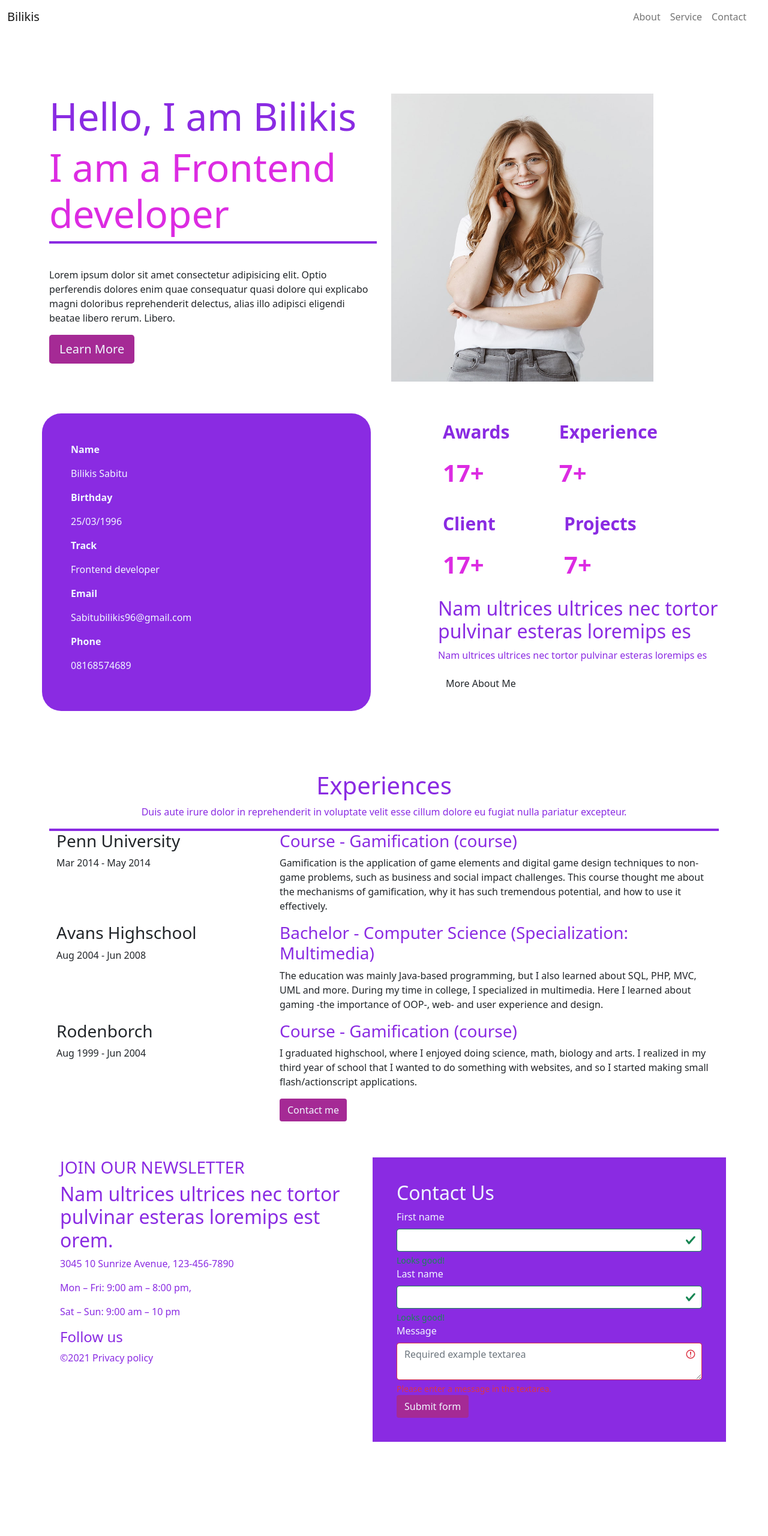
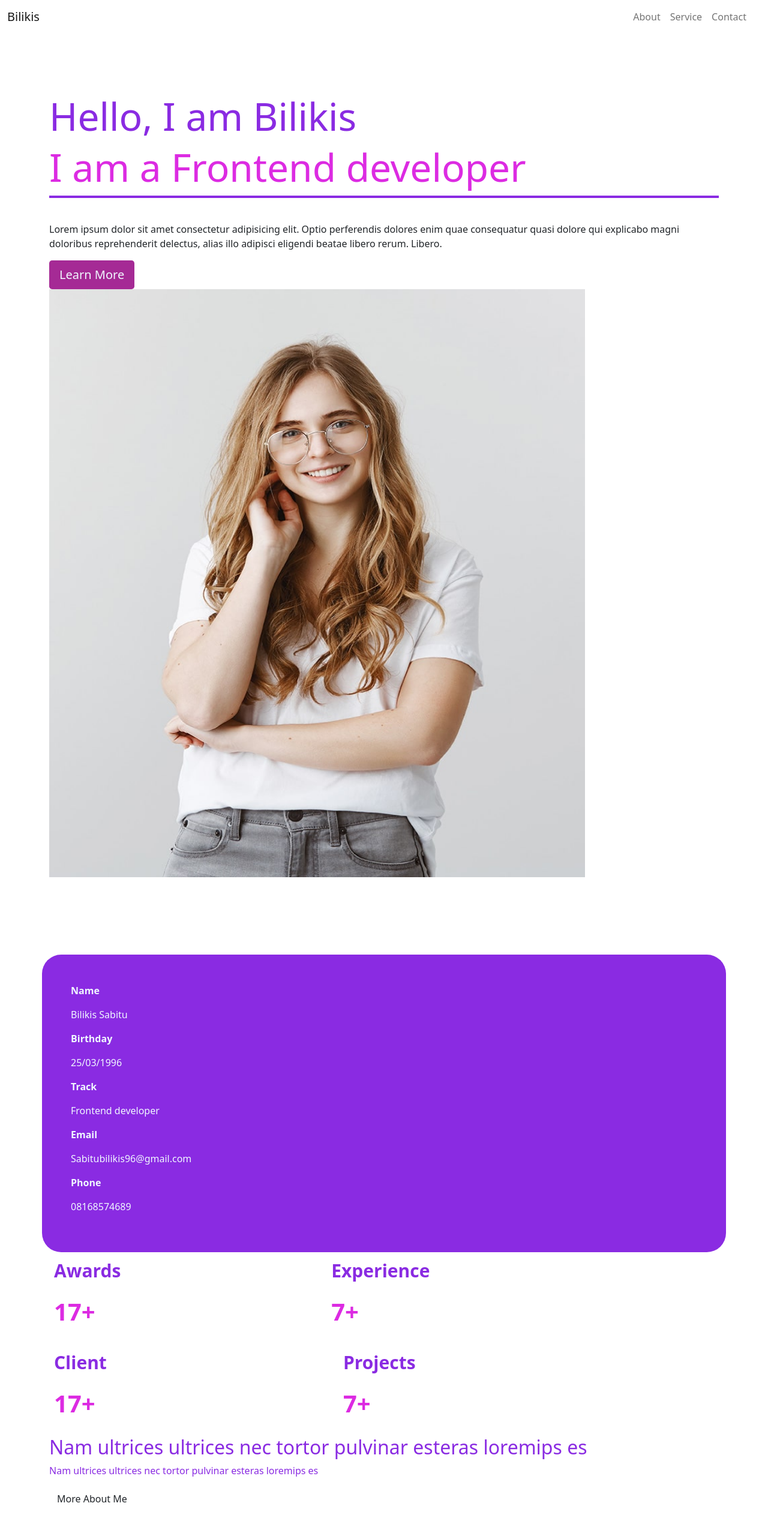
Before and after one commit to SabituBilikis/bootstrap-stage-4, a plain HTML site: page index.html in a window 1280 px wide. Shown: the top 2560 px of the page at 60% size. Before the commit the page ends 2403 px from the top, so only its background shows below. Drawn offline with nearby package versions, Linux system fonts and the light colour scheme.

Commit message:
bootstrap

```diff
--- a/Styles/styles.css
+++ b/Styles/styles.css
@@ -27,6 +27,7 @@
     background-color: blueviolet;
     color: aliceblue;
     border-radius: 32px;
+    margin-top: 20px;
     margin-right: 100px;
     padding: 40px;
 }
--- a/index.html
+++ b/index.html
@@ -46,7 +46,7 @@
     <!-- Hero section -->
     <div class="container hero">
         <div class="row">
-          <div class="col hero-text">
+          <div class="col-6 col-sm-12  hero-text">
             <h2>Hello, I am Bilikis</h2>
             <H1>I am a Frontend developer</H1>
             <div class="empty"></div>
@@ -54,7 +54,7 @@
             <a href="./Html/about.html" type="button" class="btn btn-violet btn-lg">Learn More</a>
 
           </div>
-          <div class="col col-sm-6 hero-img">
+          <div class="col-6 col-sm-12 hero-img">
             <img src="./Images/Hero.jpg" alt="">
           </div>
         </div>
@@ -62,7 +62,7 @@
       <!-- Biodata -->
       <div class="container">
         <div class="row">
-          <div class="col biodata-table">
+          <div class="col col-sm-12  biodata-table">
             <table class="table table-borderless">
               <thead>
                 <tr>
@@ -127,7 +127,7 @@
             </table>
 
           </div>
-          <div class="col head-award">
+          <div class="col col-sm-12  head-award">
             <table class="table table-borderless">
               <thead>
                 <tr>
@@ -221,7 +221,7 @@
     <!-- contact -->
     <div class="container contact">
       <div class="row">
-        <div class="col purple">
+        <div class="col col-sm-12  purple">
           <h3>JOIN OUR NEWSLETTER</h3>
           <h2>Nam ultrices ultrices nec tortor pulvinar esteras loremips est orem.</h2>
           <p>3045 10 Sunrize Avenue, 123-456-7890</p>
@@ -230,7 +230,7 @@
           <h4>Follow us</h4>
           <p>©2021 Privacy policy</p>
         </div>
-        <form class="col bg-purple">
+        <form class="col col-sm-12  bg-purple">
           <h2>Contact Us</h2>
 
 
```
Also changed, not shown: Html/about.html (+12 -11 lines), Html/contact.html (+1 -1 lines), Html/service.html (+5 -5 lines).
